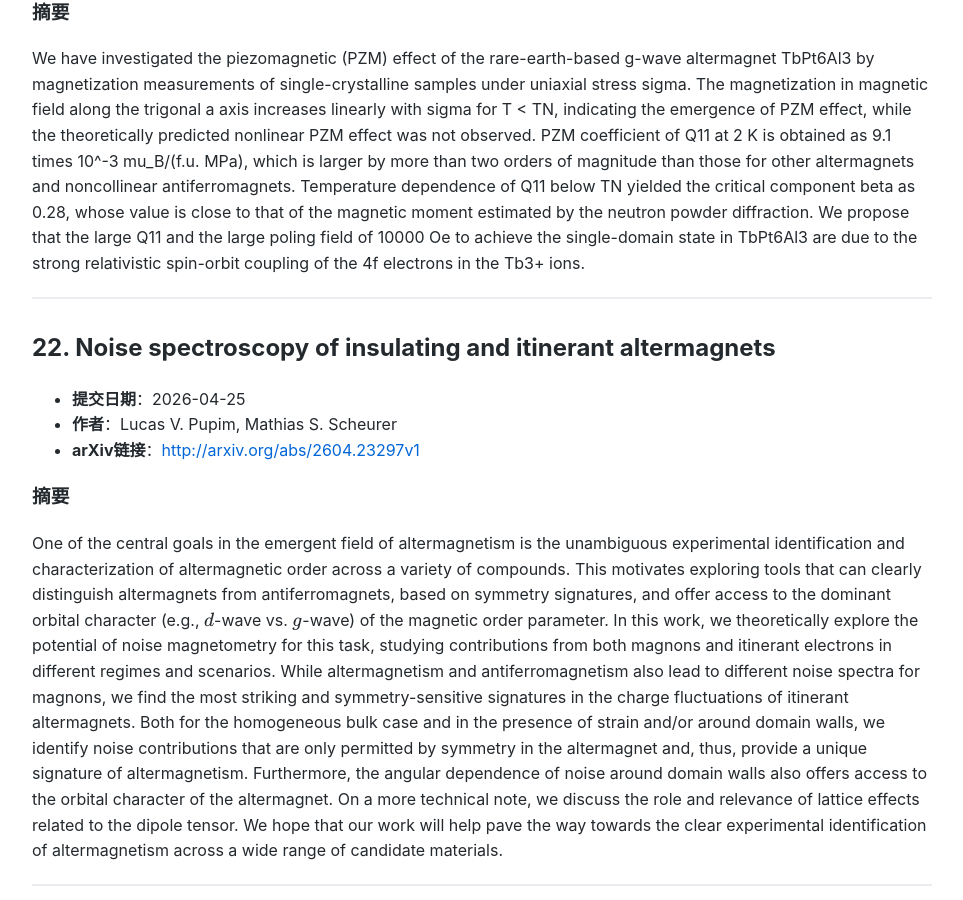
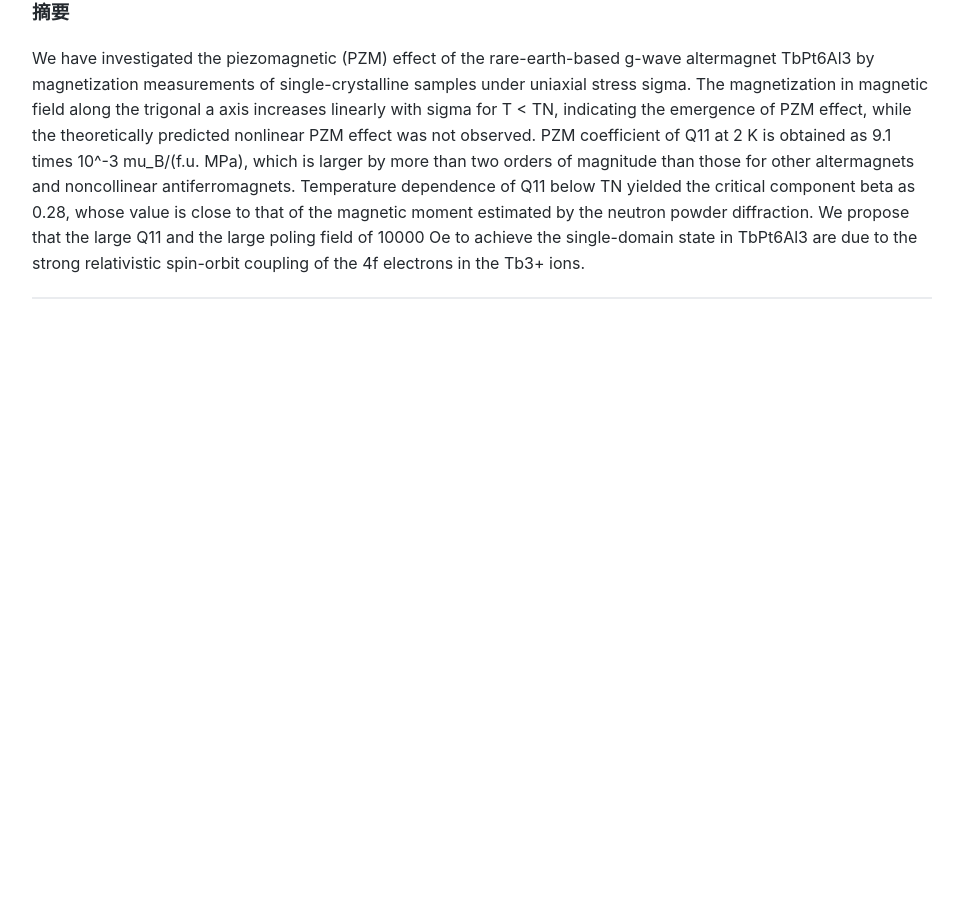
Before and after one commit to yangke25491/daily-arxiv-altermagnetic, a Jekyll site: the page built from index.md, in a window 1280 px wide and 900 px high, scrolled down 11526 px. Shown: the whole window, without its empty margins (158-1121 px from the left). Built offline with Jekyll 4.4.1, drawn with Linux system fonts in a browser that asks for light colours; after the commit the page ends 11865 px from its top, so only the background shows below that; some of the changed text lies outside the part shown.

Commit message:
Automated update: arXiv papers

```diff
--- a/index.md
+++ b/index.md
@@ -5,8 +5,8 @@ title: 交错磁论文
 
 # 凝聚态物理-交错磁(Altermagnetic)相关论文
 
-> 检索时间范围：**2026-04-25 至 2026-05-25**
-> 数据检索到 **22** 篇相关论文，按提交时间降序排列
+> 检索时间范围：**2026-04-26 至 2026-05-26**
+> 数据检索到 **21** 篇相关论文，按提交时间降序排列
 
 ---
 
@@ -240,14 +240,3 @@ Odd-parity altermagnetism(ALM) extends compensated collinear magnetism beyond th
 We have investigated the piezomagnetic (PZM) effect of the rare-earth-based g-wave altermagnet TbPt6Al3 by magnetization measurements of single-crystalline samples under uniaxial stress sigma. The magnetization in magnetic field along the trigonal a axis increases linearly with sigma for T < TN, indicating the emergence of PZM effect, while the theoretically predicted nonlinear PZM effect was not observed. PZM coefficient of Q11 at 2 K is obtained as 9.1 times 10^-3 mu\_B/(f.u. MPa), which is larger by more than two orders of magnitude than those for other altermagnets and noncollinear antiferromagnets. Temperature dependence of Q11 below TN yielded the critical component beta as 0.28, whose value is close to that of the magnetic moment estimated by the neutron powder diffraction. We propose that the large Q11 and the large poling field of 10000 Oe to achieve the single-domain state in TbPt6Al3 are due to the strong relativistic spin-orbit coupling of the 4f electrons in the Tb3+ ions.
 
 ---
-
-## 22. Noise spectroscopy of insulating and itinerant altermagnets
-
-- **提交日期**：2026-04-25
-- **作者**：Lucas V. Pupim, Mathias S. Scheurer
-- **arXiv链接**：[http://arxiv.org/abs/2604.23297v1](http://arxiv.org/abs/2604.23297v1)
-
-### 摘要
-One of the central goals in the emergent field of altermagnetism is the unambiguous experimental identification and characterization of altermagnetic order across a variety of compounds. This motivates exploring tools that can clearly distinguish altermagnets from antiferromagnets, based on symmetry signatures, and offer access to the dominant orbital character (e.g., $d$-wave vs. $g$-wave) of the magnetic order parameter. In this work, we theoretically explore the potential of noise magnetometry for this task, studying contributions from both magnons and itinerant electrons in different regimes and scenarios. While altermagnetism and antiferromagnetism also lead to different noise spectra for magnons, we find the most striking and symmetry-sensitive signatures in the charge fluctuations of itinerant altermagnets. Both for the homogeneous bulk case and in the presence of strain and/or around domain walls, we identify noise contributions that are only permitted by symmetry in the altermagnet and, thus, provide a unique signature of altermagnetism. Furthermore, the angular dependence of noise around domain walls also offers access to the orbital character of the altermagnet. On a more technical note, we discuss the role and relevance of lattice effects related to the dipole tensor. We hope that our work will help pave the way towards the clear experimental identification of altermagnetism across a wide range of candidate materials.
-
----
```
